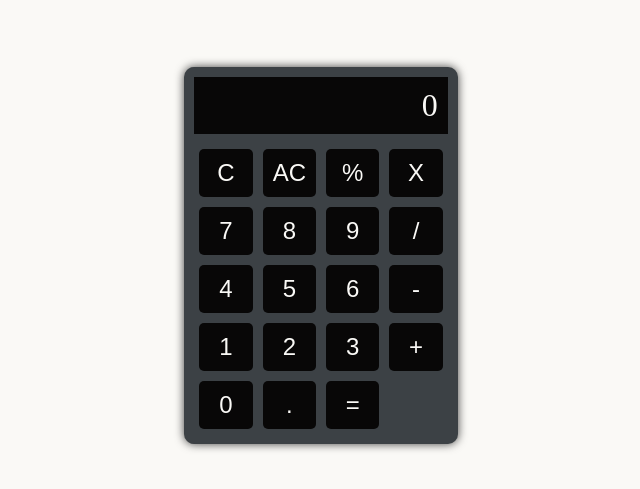
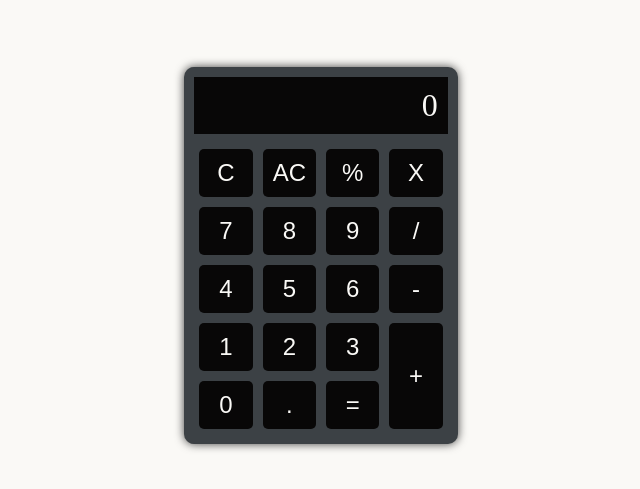
Before and after one commit to Arshad-Siddiqui/calculator, a React (Vite) app: page / in a window 1280 px wide. Shown: the part 145-634 px from the top of the page, without its empty margins (319-959 px from the left). Built offline with nearby package versions, Linux system fonts and the light colour scheme.

Commit message:
Make + button two buttons tall

```diff
--- a/src/components/Button.tsx
+++ b/src/components/Button.tsx
@@ -1,9 +1,11 @@
 import ButtonProps from "../types/ButtonProps"
 
 export default function Button (props: ButtonProps) {
+  const children = props.children
+
   return (
-    <button className="button" onClick={props.onClick}>
-      {props.children}
+    <button className={`button ${children == '+' && 'plus'}`} onClick={props.onClick}>
+      {children}
     </button>
   )
 }
--- a/src/index.css
+++ b/src/index.css
@@ -43,3 +43,7 @@ body {
   border-radius: 5px;
   cursor: pointer;
 }
+
+.plus {
+  grid-row: span 2;
+}
```
